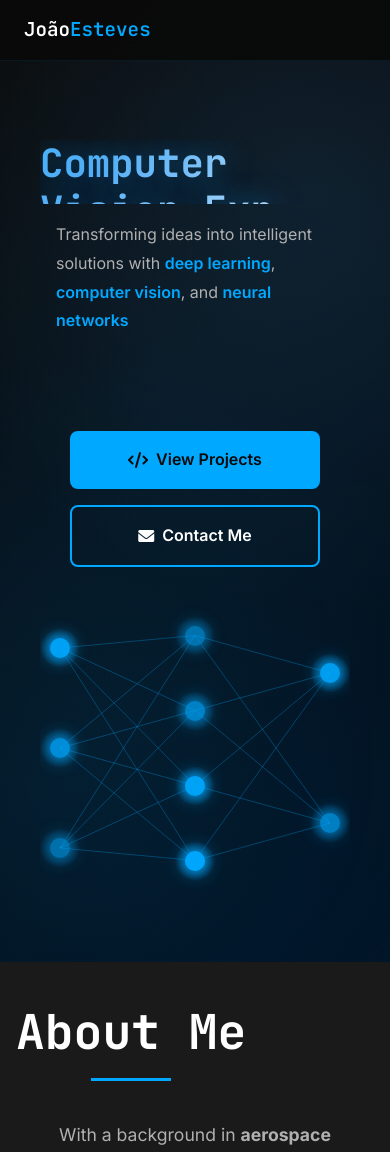
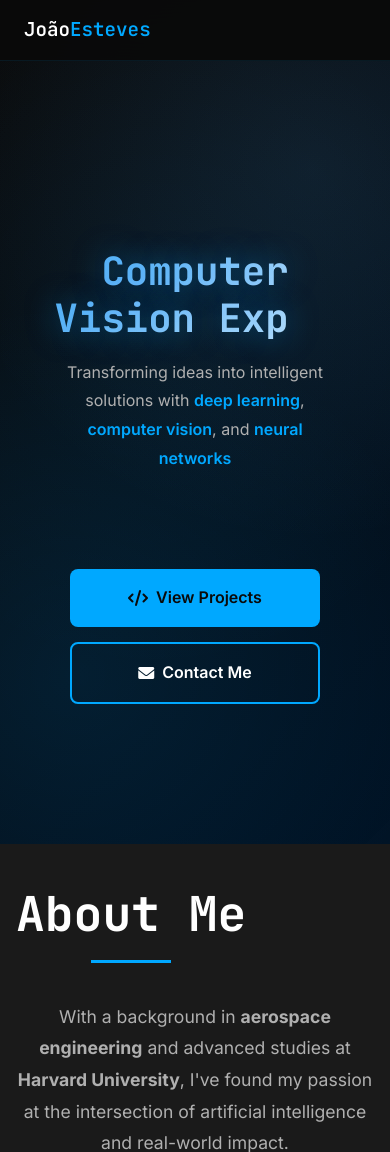
Before and after one commit to jpe17/jpe17.github.io, a Flask app: page / in a window 390 px wide. Shown: the top 1152 px of the page. Run offline with Flask 3, Linux system fonts and the light colour scheme; data that the repository does not hold is empty.

```diff
--- a/index.html
+++ b/index.html
@@ -260,8 +260,8 @@
                 "years_experience": 5,
                 "technologies_mastered": 16,
                 "companies_worked": 3,
-                "harvard_education": "Harvard",
-                "imperial_education": "Imperial"
+                "harvard_education": "Harvard University",
+                "imperial_education": "Imperial College London"
             },
             projects: [
                 {
--- a/static/css/main.css
+++ b/static/css/main.css
@@ -359,8 +359,11 @@ body {
 }
 
 .hero-content {
+    display: grid;
+    grid-template-columns: 1fr 1fr;
+    gap: var(--spacing-xxl);
+    align-items: center;
     text-align: left;
-    max-width: 800px;
 }
 
 .hero-title {
@@ -375,12 +378,9 @@ body {
     background-clip: text;
     animation: gradientShift 4s ease-in-out infinite;
     text-shadow: 0 0 30px rgba(0, 168, 255, 0.5);
-    /* Fixed height to prevent layout shifts */
-    height: 6rem;
-    display: flex;
-    align-items: flex-start;
+    /* Min height to prevent major layout shifts but allow text to show */
+    min-height: 6rem;
     line-height: 1.2;
-    overflow: hidden;
 }
 
 @keyframes gradientShift {
@@ -484,16 +484,17 @@ body {
     background: linear-gradient(135deg, rgba(255, 215, 0, 0.05), rgba(0, 168, 255, 0.05));
     border: 1px solid rgba(255, 215, 0, 0.2);
     border-radius: 20px;
-    font-size: 0.85rem;
+    font-size: 0.8rem;
     font-weight: 600;
     color: #FFD700;
     font-family: var(--font-mono);
     text-transform: uppercase;
-    letter-spacing: 0.5px;
+    letter-spacing: 0.3px;
     transition: all 0.3s ease;
     backdrop-filter: blur(10px);
     position: relative;
     overflow: hidden;
+    white-space: nowrap;
 }
 
 .education-badge::before {
@@ -1231,17 +1232,17 @@ section {
     }
 
     .hero-content {
-        text-align: left;
+        grid-template-columns: 1fr;
+        text-align: center;
+        gap: var(--spacing-lg);
         padding: 0 1rem;
-        max-width: 100%;
     }
 
     .hero-title {
         font-size: clamp(2rem, 10vw, 3.5rem);
         margin-bottom: 1rem;
-        /* Fixed height on mobile to prevent layout shifts */
-        height: 4rem;
-        align-items: flex-start;
+        /* Min height on mobile to prevent major layout shifts */
+        min-height: 4rem;
     }
 
     .hero-description {
@@ -1263,13 +1264,17 @@ section {
     /* Mobile Education Badges */
     .education-badges {
         margin-top: 1rem;
-        gap: 0.75rem;
+        gap: 0.5rem;
+        flex-direction: column;
+        align-items: center;
     }
 
     .education-badge {
-        padding: 0.4rem 1rem;
-        font-size: 0.75rem;
-        letter-spacing: 0.3px;
+        padding: 0.4rem 0.8rem;
+        font-size: 0.7rem;
+        letter-spacing: 0.2px;
+        max-width: 250px;
+        text-align: center;
     }
 
     /* Auto-hide navbar on mobile */
@@ -1325,9 +1330,8 @@ section {
         padding: 1rem 2rem;
     }
 
-    .neural-network {
-        height: 300px;
-        margin: 2rem 0;
+    .hero-visual {
+        display: none;
     }
 
     .neuron {
```
